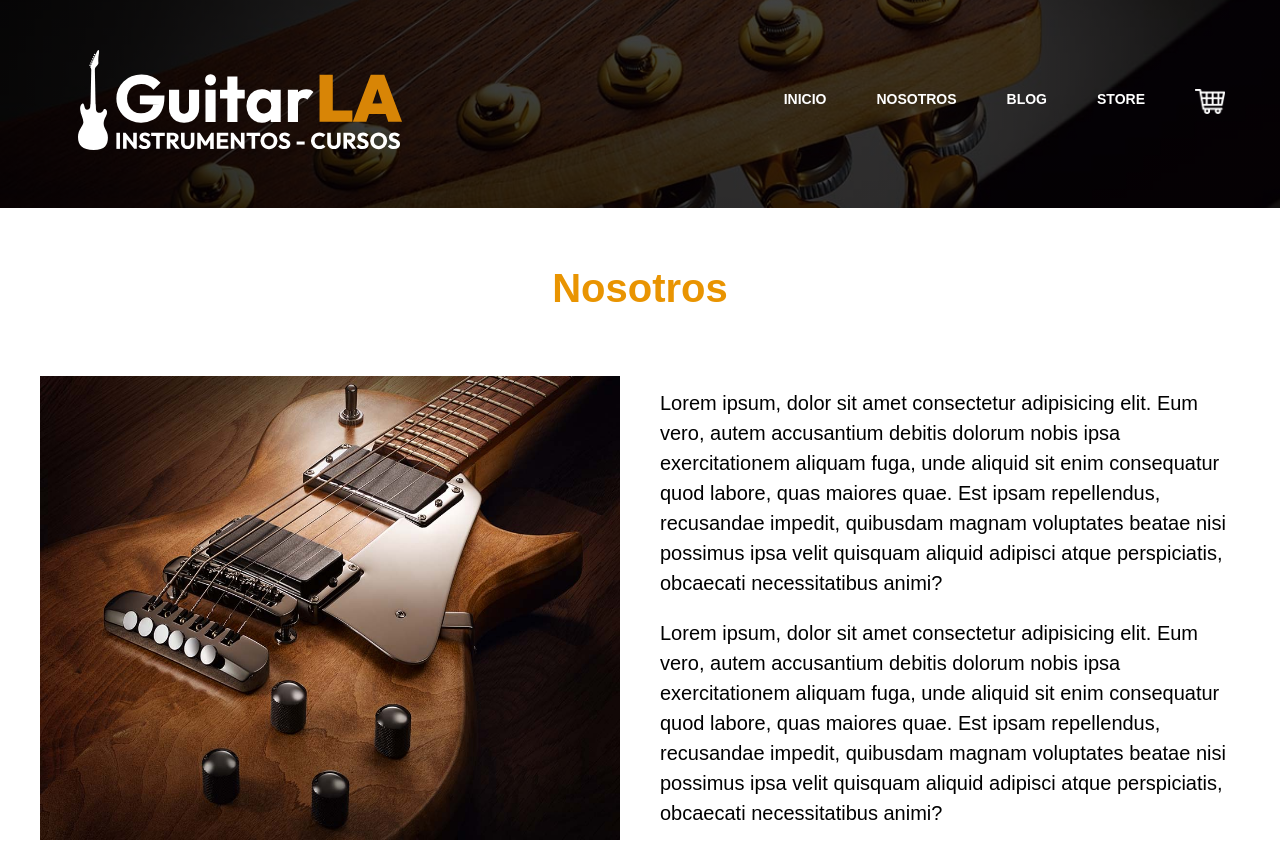
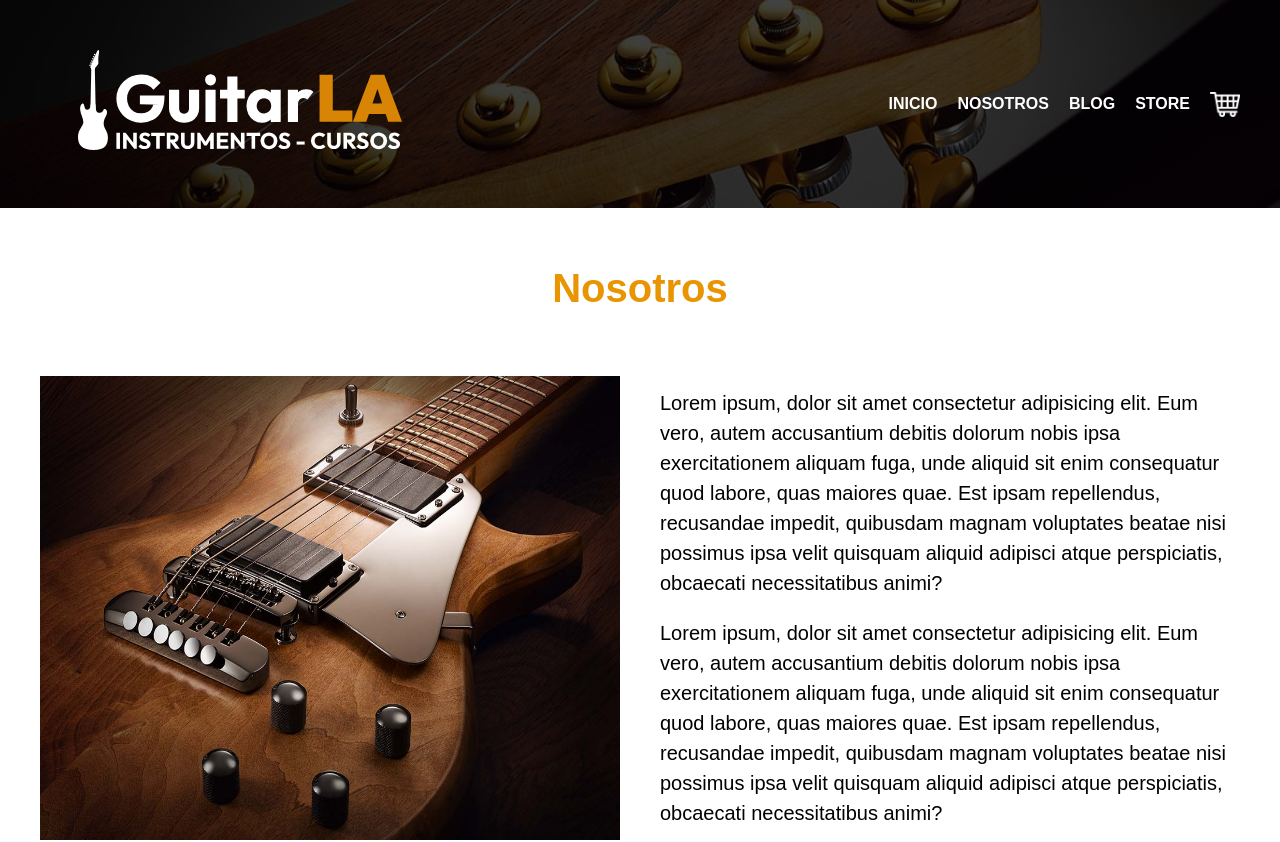
Before and after one commit to psyQore/guitar_next_web, a Next.js app: page /about in a window 1280 px wide. Shown: the top 842 px of the page. Built offline with nearby package versions, Linux system fonts and the light colour scheme.

Commit message:
Se recrea el hover el header

```diff
--- a/components/Header.js
+++ b/components/Header.js
@@ -20,7 +20,7 @@ const Header = ({ guitar }) => {
             <Link href="/blog">Blog</Link>
             <Link href="/store">Store</Link>
             <Link href="cart">
-              <a>
+              <a className={styles.icon}>
                 <Image
                   layout="fixed"
                   width={30}
--- a/styles/Header.module.css
+++ b/styles/Header.module.css
@@ -33,20 +33,57 @@
 }
 
 .navegation a {
+  display: flex;
+  font-weight: 700;
+  font-size: 16px;
   color: var(--white);
+  position: relative;
+  padding: 5px 0;
+  overflow: hidden;
   text-decoration: none;
-  font-size: 1.4rem;
-  font-weight: 700;
   text-transform: uppercase;
-  padding: 1.5rem;
-  transition-property: background-color;
-  transition-duration: 0.6s;
-  border-radius: 2px;
+  transition: 0.3s;
+}
+
+.navegation a:before {
+  content: "";
+  position: absolute;
+  top: 0;
+  right: 100%;
+  width: 50%;
+  height: 2px;
+  background: var(--primary);
+  transition: 0.5s cubic-bezier(0.075, 0.82, 0.165, 1);
+}
+
+.navegation a:after {
+  content: "";
+  position: absolute;
+  bottom: 0;
+  left: 100%;
+  width: 50%;
+  height: 2px;
+  background: var(--primary);
+  transition: 0.5s cubic-bezier(0.075, 0.82, 0.165, 1);
 }
 
 .navegation a:hover {
+  color: var(--primary);
+}
+
+
+.navegation a:hover:before {
+  right: 0;
+}
+
+.navegation a:hover:after {
+  left: 0;
+}
+
+/* .navegation a:hover {
   background-color: var(--primary);
-}
+  text-decoration: underline;
+} */
 .model {
   color: var(--white);
   margin-top: 5rem;
@@ -99,29 +136,29 @@
   .guitar {
     display: block;
     position: absolute;
-    right: -2rem;
+    right: -5rem;
     bottom: -9px;
     animation-name: showImage;
     animation-duration: 1s;
     animation-iteration-count: 1;
     animation-delay: 0s;
     animation-timing-function: ease-in-out;
+    opacity: 50%;
   }
 }
 
-@keyframes  showImage {
+@keyframes showImage {
   0% {
     opacity: 0;
     transform: translateX(-10rem);
   }
 
   70% {
-    opacity: 0;
+    opacity: 0.3;
   }
 
   100% {
-    opacity: 1;
+    opacity: 0.4;
     transform: translateX(0);
-
   }
 }
```
